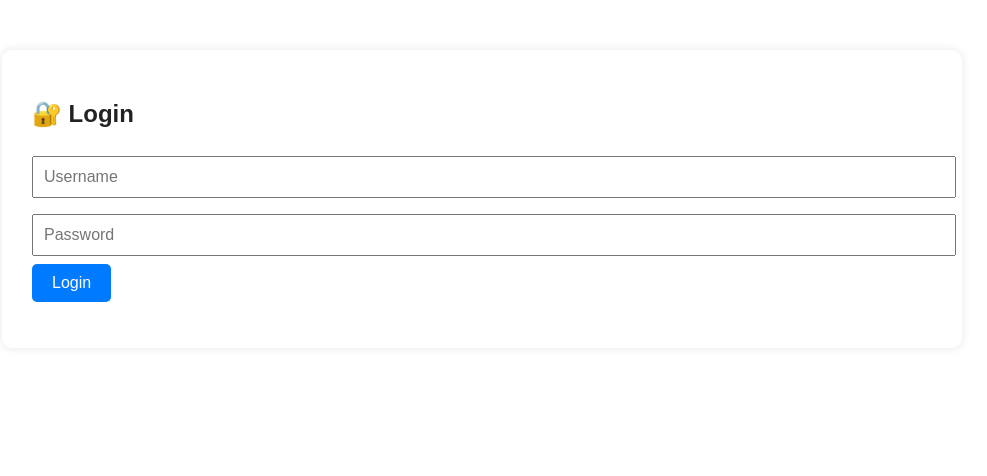
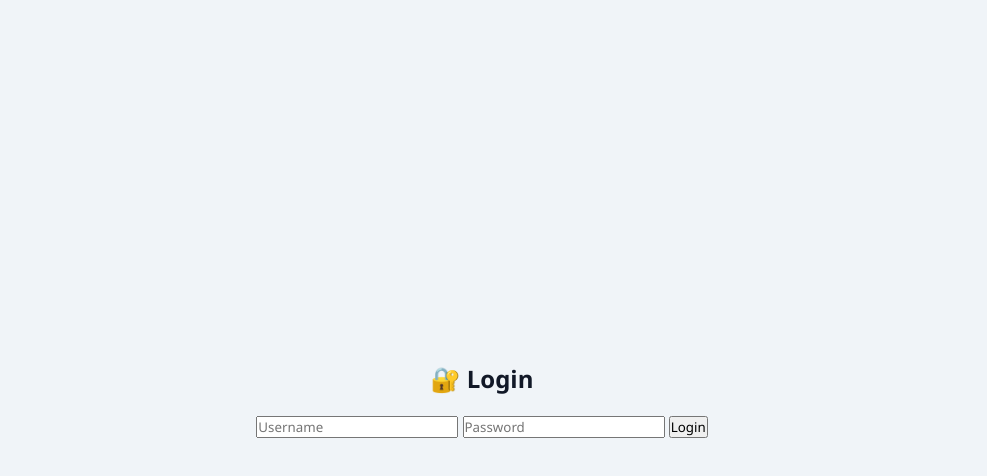
Before and after one commit to pradeeprajput95751-lang/pradeep, a website: page public/login.html in a window 1280 px wide. Shown: the whole page, without its empty margins (158-1145 px from the left). Drawn offline with Linux system fonts and the light colour scheme.

Commit message:
Update style.css

```diff
--- a/public/style.css
+++ b/public/style.css
@@ -1,57 +1,11 @@
-body {
-  font-family: "Poppins", sans-serif;
-  background: white;
-  color: #222;
-  margin: 0;
-  padding: 0;
-}
-
-.login-container, .main-container {
-  width: 80%;
-  max-width: 900px;
-  margin: 50px auto;
-  padding: 30px;
-  background: #fff;
-  box-shadow: 0 0 10px rgba(0,0,0,0.1);
-  border-radius: 10px;
-}
-
-input, textarea {
-  width: 100%;
-  padding: 10px;
-  margin: 8px 0;
-  font-size: 16px;
-}
-
-button {
-  padding: 10px 20px;
-  font-size: 16px;
-  cursor: pointer;
-  border: none;
-  background-color: #007bff;
-  color: white;
-  border-radius: 5px;
-  transition: 0.2s;
-}
-
-button:hover {
-  background-color: #0056b3;
-}
-
-.grid-container {
-  display: grid;
-  grid-template-columns: 1fr 1fr;
-  gap: 15px 20px;
-}
-
-textarea {
-  height: 100px;
-  resize: vertical;
-}
-
-.buttons {
-  margin-top: 20px;
-  display: flex;
-  gap: 10px;
-  justify-content: center;
-}
+*{margin:0;padding:0;box-sizing:border-box;font-family:"Segoe UI",sans-serif;}
+body{display:flex;justify-content:center;align-items:center;height:100vh;background:#f0f4f8;padding:20px;}
+.form-box, .form-grid{background:#fff;padding:25px;border-radius:12px;box-shadow:0 10px 25px rgba(0,0,0,0.1);width:800px;}
+h2{text-align:center;margin-bottom:20px;color:#111827;}
+.grid-row{display:flex;gap:15px;margin-bottom:15px;}
+.grid-row input,.grid-row textarea,.grid-row button{flex:1;padding:12px;border-radius:8px;border:1px solid #cbd5e1;font-size:14px;outline:none;}
+.grid-row textarea{min-height:100px;resize:vertical;}
+.grid-row input:focus,.grid-row textarea:focus{border-color:#3b82f6;box-shadow:0 0 8px rgba(59,130,246,0.3);}
+.grid-row button{border:none;background:#3b82f6;color:#fff;font-weight:600;cursor:pointer;transition:0.3s;}
+.grid-row button:hover{background:#2563eb;}
+#statusMessage, #loginStatus{font-size:13px;color:#ef4444;margin-top:6px;text-align:center;}
```
